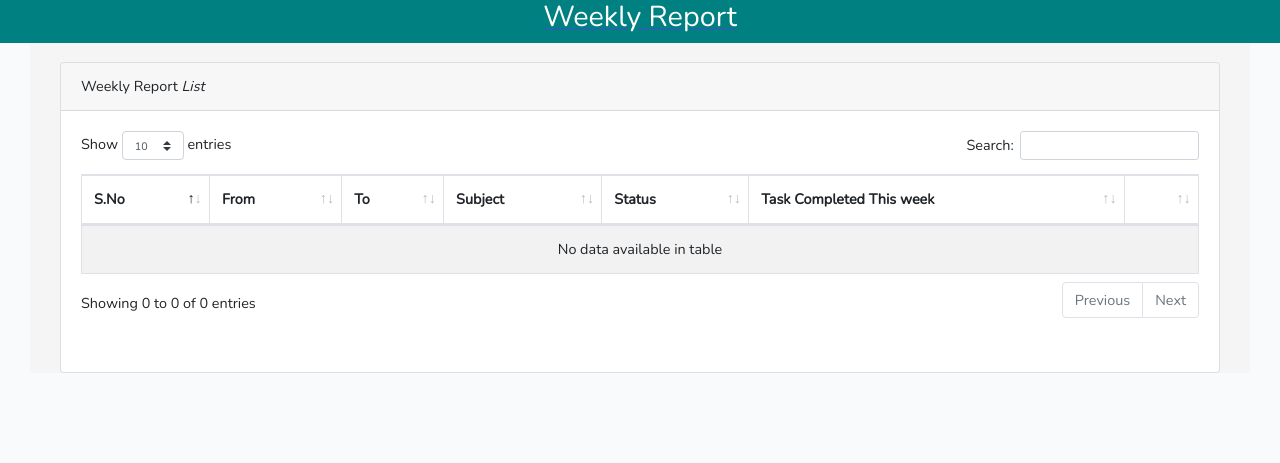
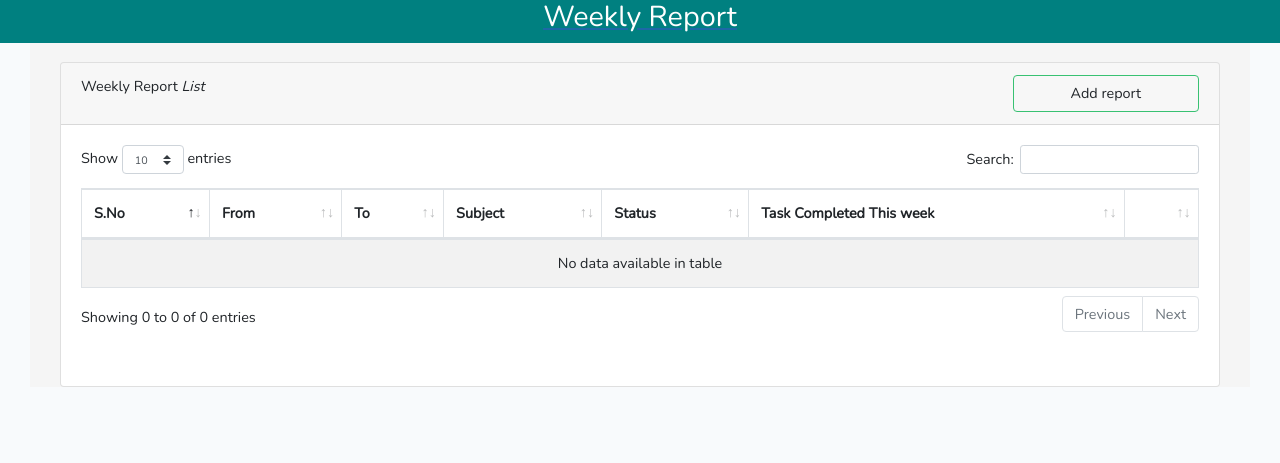
Before and after one commit to netphonetech/WeeklyReport, a PHP site: page /index.php in a window 1280 px wide. Shown: the top 463 px of the page. Run offline with PHP 8.4, Linux system fonts and the light colour scheme; data that the repository does not hold is empty.

Commit message:
added add button

```diff
--- a/index.php
+++ b/index.php
@@ -55,7 +55,7 @@ $reports = $mysqli->query($sql);
         <div class="col-md-12">
           <div class="card form-group">
             <div class="card-header"><span class="text-capitalize">weekly report</span><span class="text-capitalize font-italic">&nbsp;list</span>
-              <i class="text-right text-capitalize pull-right"></i>
+              <a class="btn btn-outline-success col-md-2 float-right">Add report</a>
             </div>
             <div class="card-body form-group">
               <div class="form-group">
```
